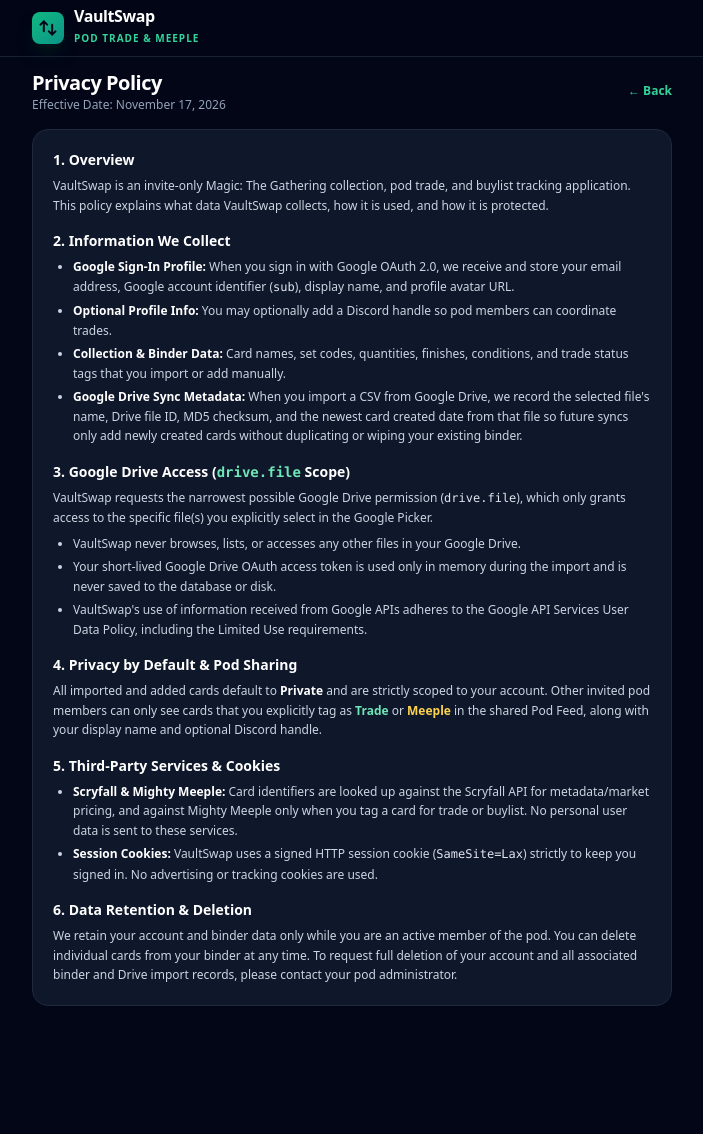
After one commit to jpmclaug/VaultSwap, a Flask app: page /privacy in a window 1280 px wide. The commit adds this page. Shown: the whole page, without its empty margins (288-991 px from the left). Run offline with Flask 3, Linux system fonts and the light colour scheme; some libraries are stand-ins or nearby versions.

Commit message:
feat: add public privacy policy page (/privacy)

```diff
--- a/app.py
+++ b/app.py
@@ -300,6 +300,10 @@ def create_app(test_config: Optional[Dict[str, Any]] = None) -> Flask:
             google_configured=bool(app.config.get("GOOGLE_CLIENT_ID")),
             dev_login_allowed=dev_login_allowed(),
         )
+
+    @app.route("/privacy")
+    def privacy_policy():
+        return render_template("privacy.html")
 
     @app.route("/logout", methods=["GET", "POST"])
     def logout():
--- a/templates/base.html
+++ b/templates/base.html
@@ -129,6 +129,11 @@
                         Sign Out
                     </a>
                 </div>
+                <div class="text-center pt-1">
+                    <a href="{{ url_for('privacy_policy') }}" class="text-[11px] text-slate-500 hover:text-slate-300 underline underline-offset-2">
+                        Privacy Policy
+                    </a>
+                </div>
             </form>
         </div>
     </div>
--- a/templates/login.html
+++ b/templates/login.html
@@ -57,6 +57,12 @@
             </form>
         </div>
         {% endif %}
+
+        <div class="pt-2 text-center">
+            <a href="{{ url_for('privacy_policy') }}" class="text-[11px] text-slate-500 hover:text-slate-300 underline underline-offset-2 transition">
+                Privacy Policy
+            </a>
+        </div>
     </div>
 </div>
 {% endblock %}
--- /dev/null
+++ b/templates/privacy.html
@@ -0,0 +1,97 @@
+{% extends "base.html" %}
+
+{% block title %}Privacy Policy // VaultSwap{% endblock %}
+
+{% block content %}
+<div class="space-y-4 pb-8">
+    <div class="flex items-center justify-between">
+        <div>
+            <h1 class="text-xl font-extrabold text-white tracking-tight">Privacy Policy</h1>
+            <p class="text-xs text-slate-400">Effective Date: November 17, 2026</p>
+        </div>
+        <a href="{{ url_for('binder_view') if current_user else url_for('login_page') }}"
+           class="text-xs font-semibold text-emerald-400 hover:text-emerald-300 transition">
+            &larr; Back
+        </a>
+    </div>
+
+    <div class="bg-slate-900 border border-slate-800 rounded-2xl p-5 space-y-4 text-xs text-slate-300 leading-relaxed">
+        <section class="space-y-1.5">
+            <h2 class="text-sm font-bold text-white">1. Overview</h2>
+            <p>
+                VaultSwap is an invite-only Magic: The Gathering collection, pod trade, and buylist tracking application.
+                This policy explains what data VaultSwap collects, how it is used, and how it is protected.
+            </p>
+        </section>
+
+        <section class="space-y-1.5">
+            <h2 class="text-sm font-bold text-white">2. Information We Collect</h2>
+            <ul class="list-disc pl-5 space-y-1 text-slate-300">
+                <li>
+                    <span class="font-semibold text-white">Google Sign-In Profile:</span> When you sign in with Google OAuth 2.0,
+                    we receive and store your email address, Google account identifier (<code class="text-slate-200">sub</code>),
+                    display name, and profile avatar URL.
+                </li>
+                <li>
+                    <span class="font-semibold text-white">Optional Profile Info:</span> You may optionally add a Discord handle
+                    so pod members can coordinate trades.
+                </li>
+                <li>
+                    <span class="font-semibold text-white">Collection &amp; Binder Data:</span> Card names, set codes, quantities,
+                    finishes, conditions, and trade status tags that you import or add manually.
+                </li>
+                <li>
+                    <span class="font-semibold text-white">Google Drive Sync Metadata:</span> When you import a CSV from Google Drive,
+                    we record the selected file's name, Drive file ID, MD5 checksum, and the newest card created date from that file
+                    so future syncs only add newly created cards without duplicating or wiping your existing binder.
+                </li>
+            </ul>
+        </section>
+
+        <section class="space-y-1.5">
+            <h2 class="text-sm font-bold text-white">3. Google Drive Access (<code class="text-emerald-300">drive.file</code> Scope)</h2>
+            <p>
+                VaultSwap requests the narrowest possible Google Drive permission (<code class="text-slate-200">drive.file</code>),
+                which only grants access to the specific file(s) you explicitly select in the Google Picker.
+            </p>
+            <ul class="list-disc pl-5 space-y-1">
+                <li>VaultSwap never browses, lists, or accesses any other files in your Google Drive.</li>
+                <li>Your short-lived Google Drive OAuth access token is used only in memory during the import and is never saved to the database or disk.</li>
+                <li>VaultSwap's use of information received from Google APIs adheres to the Google API Services User Data Policy, including the Limited Use requirements.</li>
+            </ul>
+        </section>
+
+        <section class="space-y-1.5">
+            <h2 class="text-sm font-bold text-white">4. Privacy by Default &amp; Pod Sharing</h2>
+            <p>
+                All imported and added cards default to <span class="font-semibold text-white">Private</span> and are strictly scoped to your account.
+                Other invited pod members can only see cards that you explicitly tag as
+                <span class="text-emerald-300 font-semibold">Trade</span> or <span class="text-amber-300 font-semibold">Meeple</span>
+                in the shared Pod Feed, along with your display name and optional Discord handle.
+            </p>
+        </section>
+
+        <section class="space-y-1.5">
+            <h2 class="text-sm font-bold text-white">5. Third-Party Services &amp; Cookies</h2>
+            <ul class="list-disc pl-5 space-y-1">
+                <li>
+                    <span class="font-semibold text-white">Scryfall &amp; Mighty Meeple:</span> Card identifiers are looked up against the Scryfall API for metadata/market pricing,
+                    and against Mighty Meeple only when you tag a card for trade or buylist. No personal user data is sent to these services.
+                </li>
+                <li>
+                    <span class="font-semibold text-white">Session Cookies:</span> VaultSwap uses a signed HTTP session cookie (<code class="text-slate-200">SameSite=Lax</code>)
+                    strictly to keep you signed in. No advertising or tracking cookies are used.
+                </li>
+            </ul>
+        </section>
+
+        <section class="space-y-1.5">
+            <h2 class="text-sm font-bold text-white">6. Data Retention &amp; Deletion</h2>
+            <p>
+                We retain your account and binder data only while you are an active member of the pod. You can delete individual cards from your binder at any time.
+                To request full deletion of your account and all associated binder and Drive import records, please contact your pod administrator.
+            </p>
+        </section>
+    </div>
+</div>
+{% endblock %}
```
Also changed, not shown: test_vaultswap.py (+11 -0 lines).
